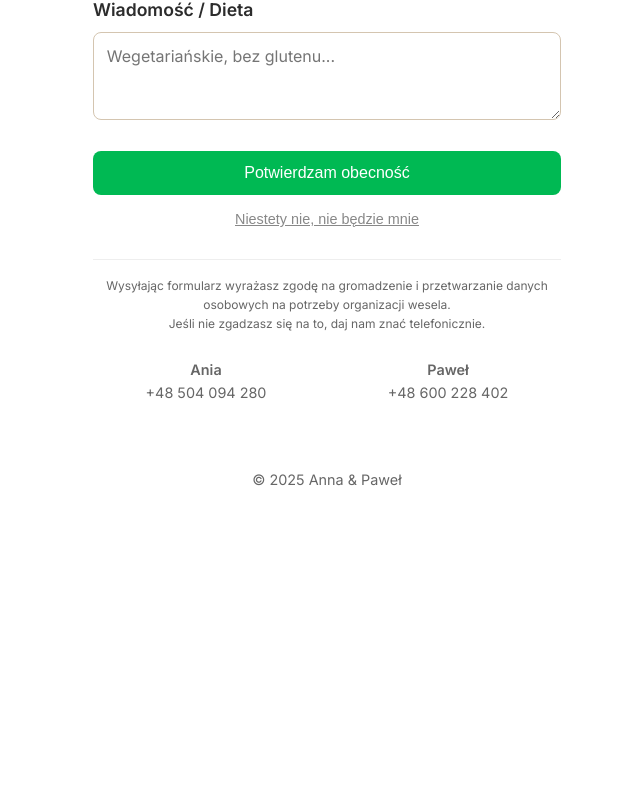
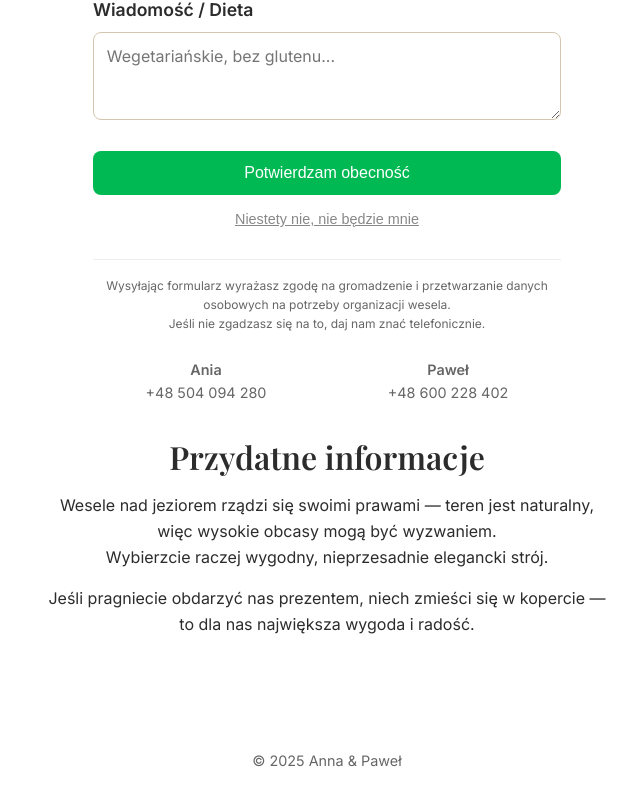
Before and after one commit to JaBuoniak/wedding-invitation, a React (Vite) app: page / in a window 1280 px wide. Shown: the part 2983-3787 px from the top of the page, without its empty margins (313-953 px from the left). Before the commit the page ends 3506 px from the top, so only its background shows below. Built offline with nearby package versions, Linux system fonts and the light colour scheme; a web font is replaced by a local one.

Commit message:
Content ready

```diff
--- a/src/components/RsvpForm.tsx
+++ b/src/components/RsvpForm.tsx
@@ -8,6 +8,7 @@ import DataProcessingNotice from './rsvp/DataProcessingNotice';
 import ContactPhones from './rsvp/ContactPhones';
 import AddToCalendar from './rsvp/AddToCalendar';
 import DeadlineReminder from './rsvp/DeadlineReminder';
+import UsefulInfoSection from './rsvp/UsefulInfoSection';
 
 interface RsvpFormProps {
     guestName?: string;
@@ -182,6 +183,8 @@ const RsvpForm = ({ maxAdults = 2, maxChildren = 0, maxUnder10 = 0, link = windo
                     </div>
                 </div>
             )}
+
+            {!declined && (<UsefulInfoSection />)}
         </section>
     );
 };
--- /dev/null
+++ b/src/components/rsvp/UsefulInfoSection.tsx
@@ -0,0 +1,16 @@
+
+const UsefulInfoSection = () => {
+    return (
+        <section className="section">
+            <h2>Przydatne informacje</h2>
+            <p className="mb-1">
+                Wesele nad jeziorem rządzi się swoimi prawami — teren jest naturalny, więc wysokie obcasy mogą być wyzwaniem.<br />Wybierzcie raczej wygodny, nieprzesadnie elegancki strój.
+            </p>
+            <p className="mb-1">
+                Jeśli pragniecie obdarzyć nas prezentem, niech zmieści się w kopercie — to dla nas największa wygoda i radość.
+            </p>
+        </section>
+    );
+};
+
+export default UsefulInfoSection;
```
